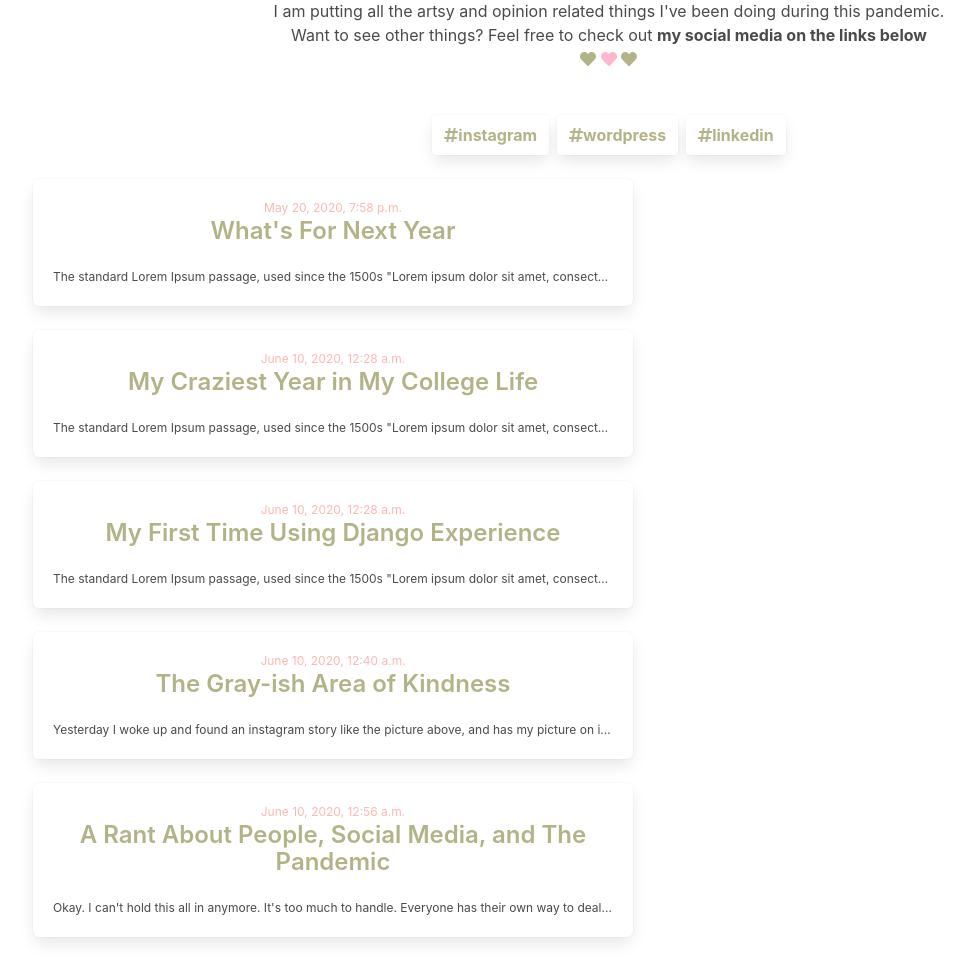
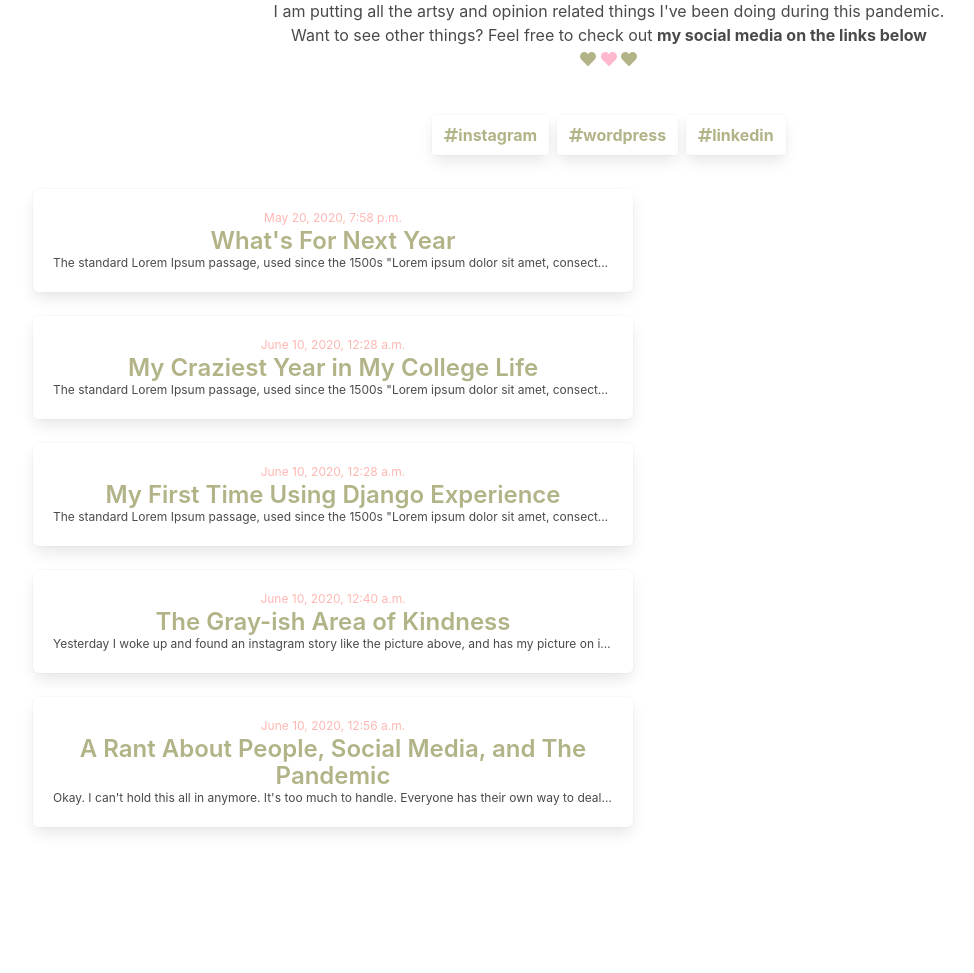
Before and after one commit to amlndr/myWebsite, a Django app: page / in a window 1320 px wide; the page is wider, and only the part inside the window is pictured. Shown: the part 432-1405 px from the top of that part, without its empty margins (51-1025 px from the left). After the commit the page ends 1265 px from the top of that part, so only its background shows below. Run offline with Django 3.2, Linux system fonts and the light colour scheme; data comes from the database, SQL or seed files in the repository; some libraries are stand-ins or nearby versions.

Commit message:
try again fix

```diff
--- a/blog/templates/blog/post_list.html
+++ b/blog/templates/blog/post_list.html
@@ -41,11 +41,13 @@
         </span></div></div>
 </div>
 
-<div class="mainL">
+<div class="profile">
     <div class="container" >
+        <div class="level">
+            <div class="level-item has-text-centered">
                 {% for post in posts %}
                 <div class="tile is-ancestor is-vertical">
-            <div class="tile is-parent is-vertical">
+                    <div class="tile is-parent is-vertical is-3">
                         <div class="tile is-child box postBox" >
                             <div class="post">
                                 <div class="date">
@@ -62,10 +64,11 @@
                             </div>
                     {% endfor %}
                 </div>
-
+            </div>
         </div>
     </div>
 
+</div>
 
 {% endblock %}
 
```
Lines whose indentation alone changed are shown as unchanged.
